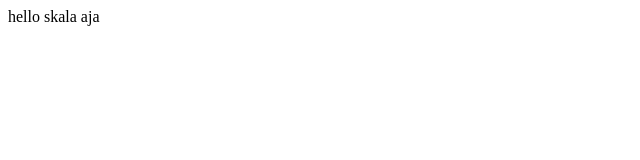
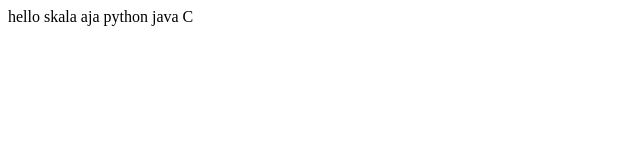
Before and after one commit to amy33053305-coder/skala-front, a plain HTML site: page index.html in a window 1280 px wide. Shown: the whole page, without its empty margins (0-640 px from the left). Drawn offline with Linux system fonts and the light colour scheme.

Commit message:
third commit

```diff
--- a/index.html
+++ b/index.html
@@ -9,5 +9,8 @@
     hello
     skala
     aja
+    python
+    java
+    C
 </body>
 </html>
```
